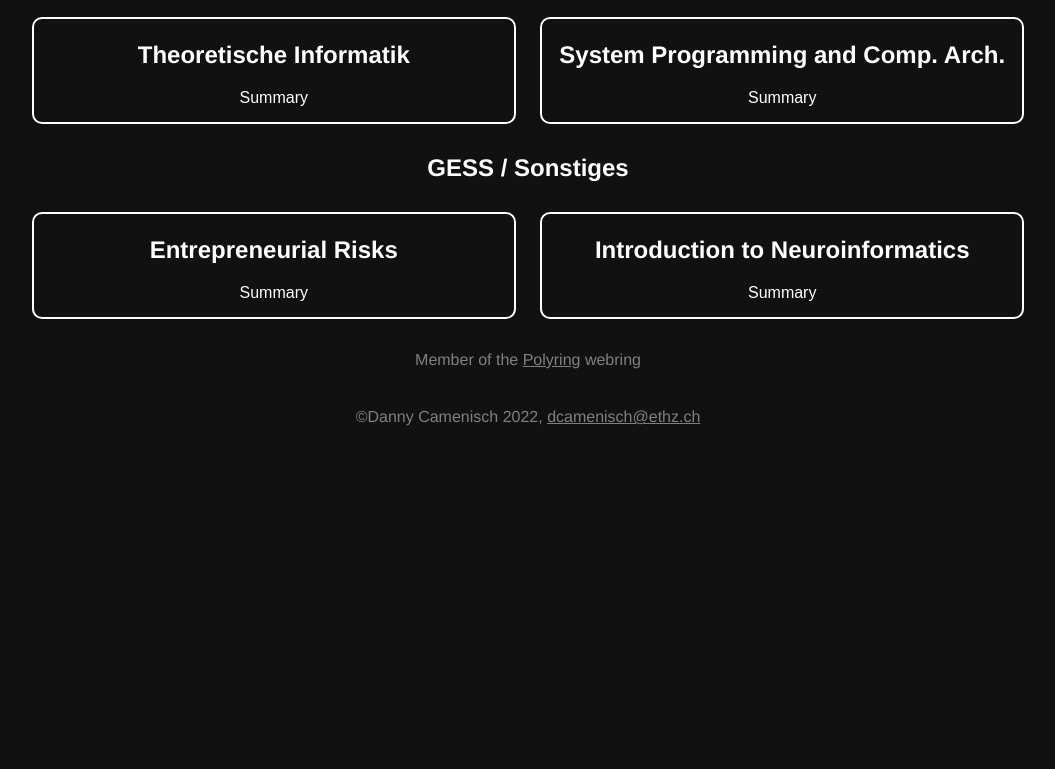
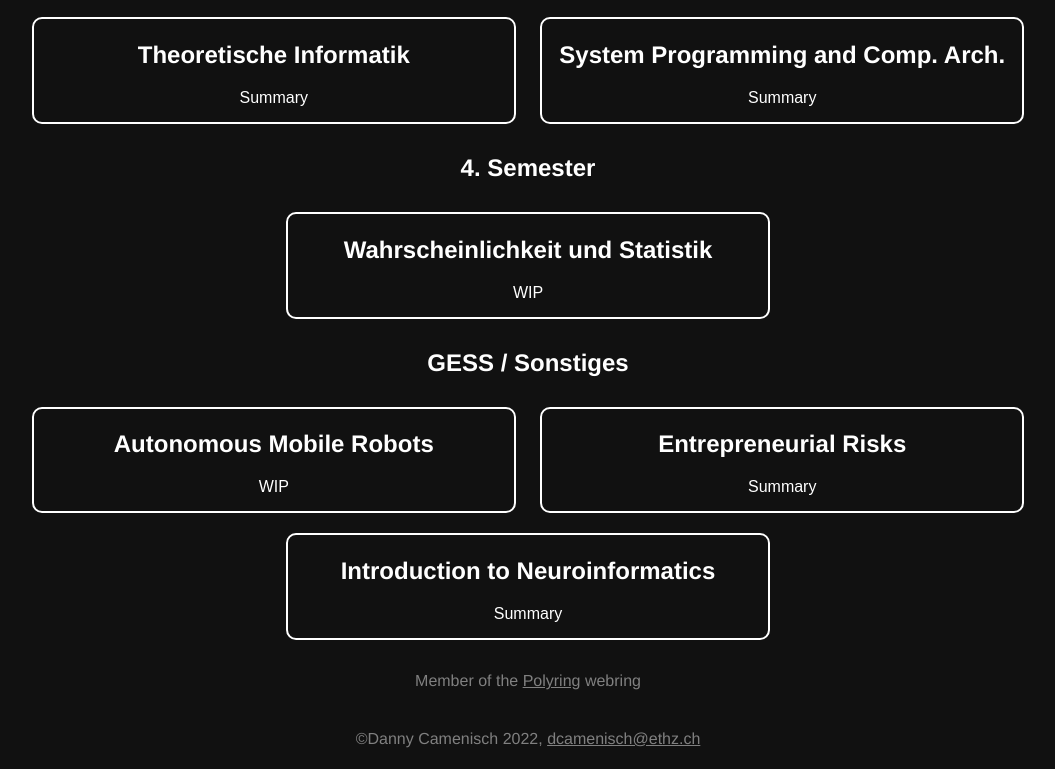
Before and after one commit to dcamenisch/polyring-website, an Eleventy site: page src/summaries.md in a window 1280 px wide. Shown: the part 1077-1846 px from the top of the page, without its empty margins (112-1167 px from the left). Before the commit the page ends 1525 px from the top, so only its background shows below. Built offline with nearby package versions, Linux system fonts and the light colour scheme; Eleventy itself is replaced by a stand-in of ours; files that its build step writes are made by us from their sources; a script that the page names is missing.

Commit message:
updated for Sem. 4

```diff
--- a/src/_includes/summaries.njk
+++ b/src/_includes/summaries.njk
@@ -73,8 +73,21 @@ layout: base.njk
 	</li>
 </ul>
 
+<h2>4. Semester</h2>
+<ul>
+	<li>
+		<h2>Wahrscheinlichkeit und Statistik</h2>
+		<a href="#"> WIP </a>
+	</li>
+</ul>
+
 <h2>GESS / Sonstiges</h2>
 <ul>
+	<li>
+		<h2>Autonomous Mobile Robots</h2>
+		<a href="#"> WIP </a>
+	</li>
+
 	<li>
 		<h2>Entrepreneurial Risks</h2>
 		<a href="../uploads/ER.pdf"> Summary </a>
```
